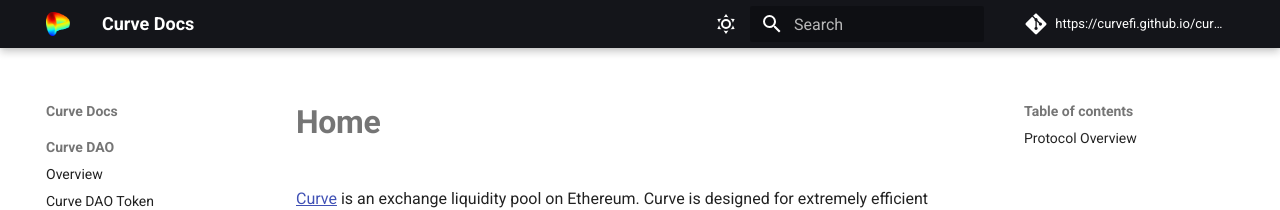
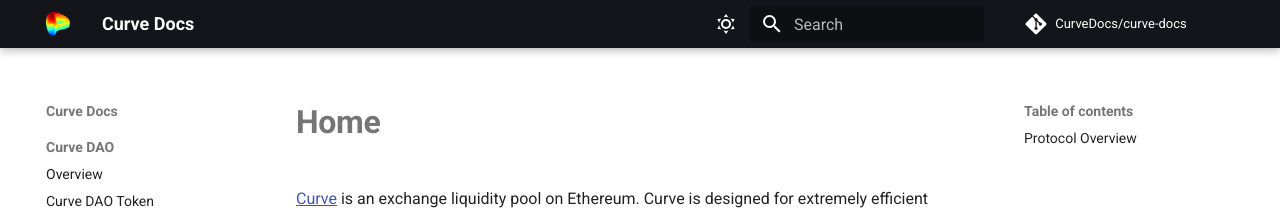
Before and after one commit to CurveDocs/curve-docs, an MkDocs documentation site: the page built from docs/index.md, in a window 1280 px wide. Shown: the top 210 px of the page. Built offline with MkDocs 1.6.1 and Material for MkDocs 9.7.7, drawn with Linux system fonts in a browser that asks for light colours; comment, search, counter and statistics services are not loaded.

Commit message:
Update metadata

```diff
--- a/mkdocs.yml
+++ b/mkdocs.yml
@@ -164,5 +164,5 @@
   - https://polyfill.io/v3/polyfill.min.js?features=es6
   - https://cdn.jsdelivr.net/npm/mathjax@3/es5/tex-mml-chtml.js
 
-repo_name: https://curvefi.github.io/curve-mkdocs/ # for example: 'lyz-code/pydo'
-repo_url: https://curvefi.github.io/curve-mkdocs/  # for example: 'https://github.com/lyz-code/pydo'
+repo_name: CurveDocs/curve-docs
+repo_url: https://github.com/CurveDocs/curve-docs
```
